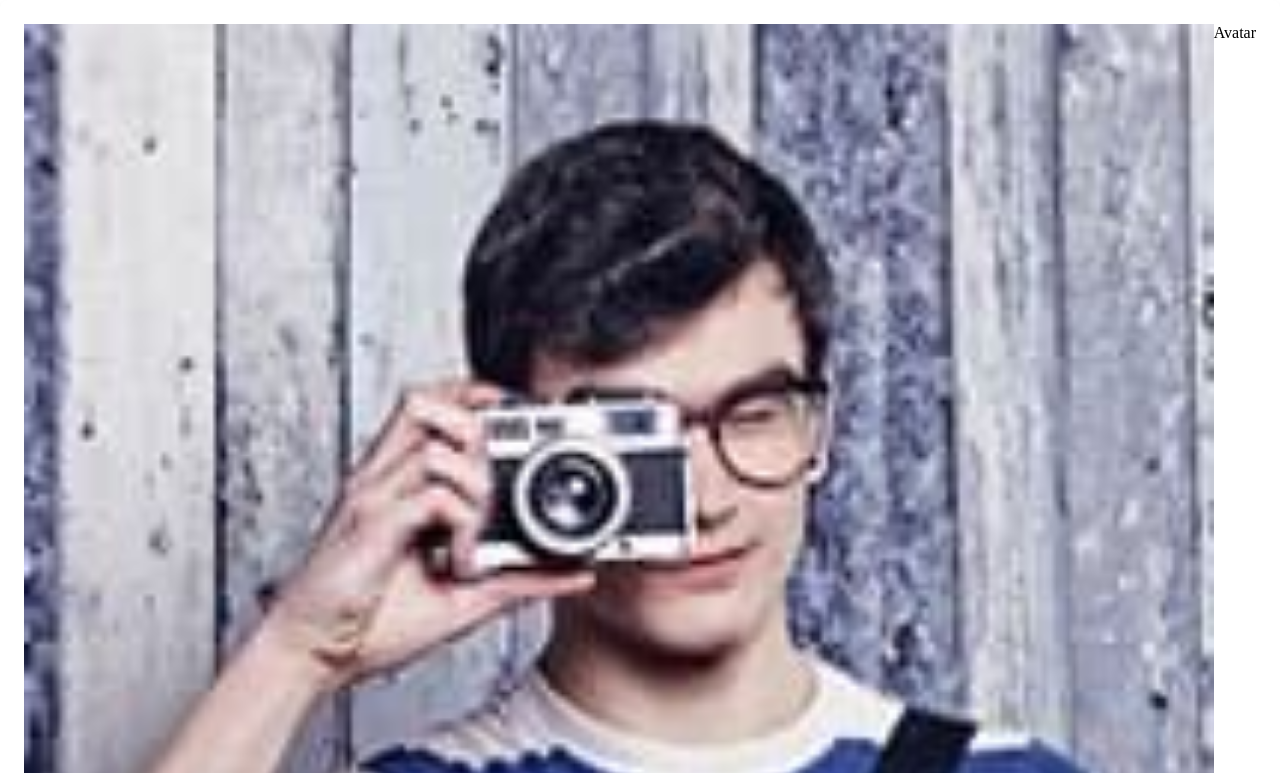
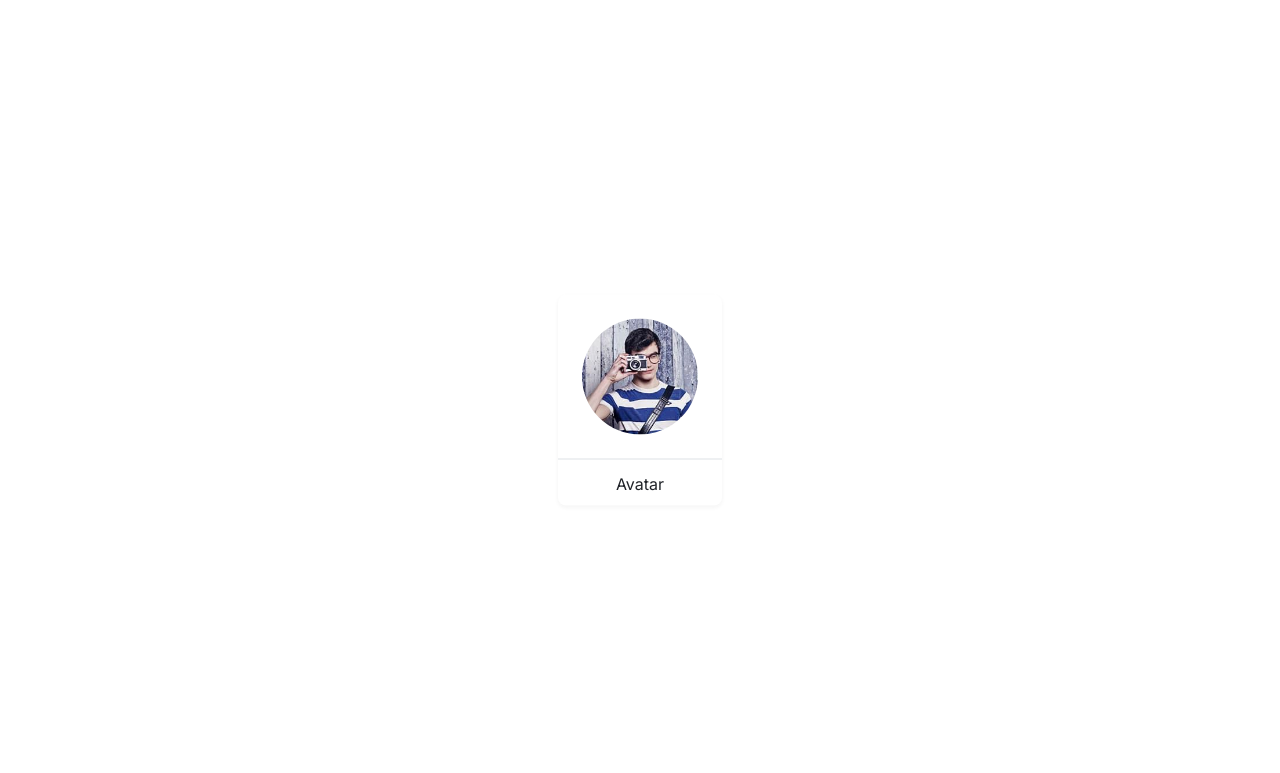
Before and after one commit to js-tasks-ru/htmlcss-20220317_gleb-sel, a website: page 06-lection4/01-avatar/index.html in a window 1280 px wide. Shown: the top 773 px of the page. Drawn offline with Linux system fonts and the light colour scheme.

Commit message:
solve avatar

```diff
--- a/06-lection4/01-avatar/avatar.css
+++ b/06-lection4/01-avatar/avatar.css
@@ -1,19 +1,56 @@
-.avatar {
+.avatar-card {
+
+
+    /* центрирование */
+    position: absolute;
+    top: 50%;
+    left: 50%;
+    transform: translate(-50%, -50%);
+
+    max-width: 164px;
     background: #FFFFFF;
     box-shadow: 0px 2px 4px rgba(33, 36, 41, 0.05);
     border-radius: 8px;
     border: none;
+    display: flex;
+    flex-flow: column wrap;
+    align-items: center;
+}
+
+
+.avatar-card__wrapper-img {
+    padding: 24px;
+    border-bottom: 1px solid var(--grey-2);
+}
+
+
+.avatar-card__avatar {
+    width: 116px;
+    height: 116px;
+}
+
+.avatar-card__img {
+    width: 100%;
+    height: 100%;
+    object-fit: cover;
+    border-radius: 50%;
+    border: none;
+}
+
+.avatar-card__title {
+
+    font-family: 'Inter';
+    font-style: normal;
+    font-weight: 400;
+    font-size: 16px;
+    line-height: 24px;
+    text-align: center;
+
+    color: var(--black);
 
 }
 
-.avatar__wrapper {
-    padding: 24px 24px 10px 24px;
-    display: flex;
-    justify-content: center;
+.avatar-card__wrapper-title {
+    padding-top: 12px;
+    padding-bottom: 10px;
 }
-
-.avatar__img {
-    width: 100%;
-    height: 100%;
-    object-fit: cover;
-}
--- a/06-lection4/01-avatar/index.html
+++ b/06-lection4/01-avatar/index.html
@@ -1,17 +1,20 @@
 <!DOCTYPE html>
 <!-- Страница с аватаром -->
 <html lang="ru">
+
 <head>
     <link rel="stylesheet" href="/assets/css/normalize.css">
     <link rel="stylesheet" href="../../assets/css/main.css">
     <link rel="stylesheet" href="./avatar.css">
 </head>
+
 <body>
-        <div class="avatar">
-            <div class="avatar__wrapper">
-                <img  class="avatar__img "src="../01-avatar/public/avatar-200.jpg" alt="men with photo camera">
-                <div class="avatar__title">Avatar</div>
+    <div class="avatar-card">
+        <div class="avatar-card__avatar avatar-card__wrapper-img">
+            <img class="avatar-card__img " src="../01-avatar/public/avatar-200.jpg" alt="men with photo camera">
         </div>
+        <div class="avatar-card__title avatar-card__wrapper-title">Avatar</div>
     </div>
 </body>
+
 </html>
```
Lines whose indentation alone changed are shown as unchanged.
